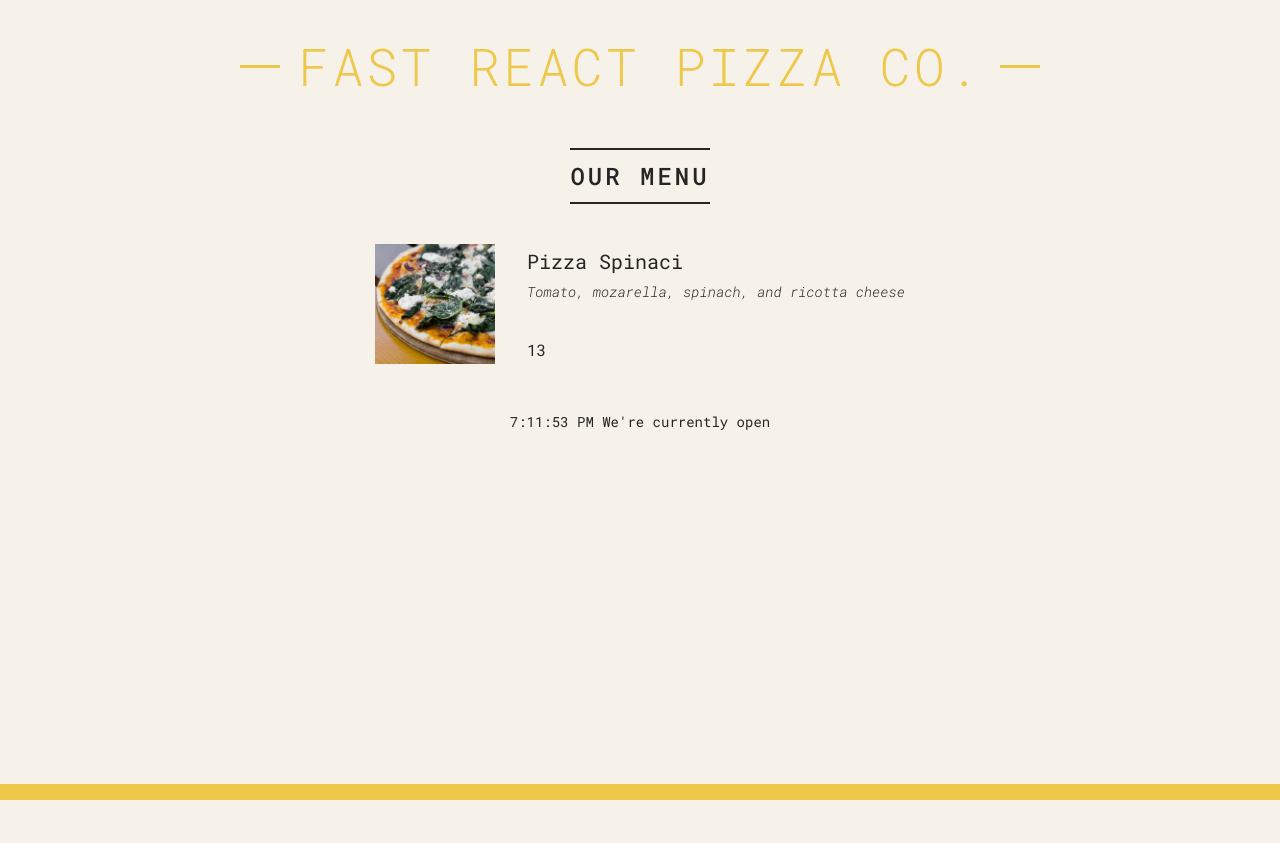
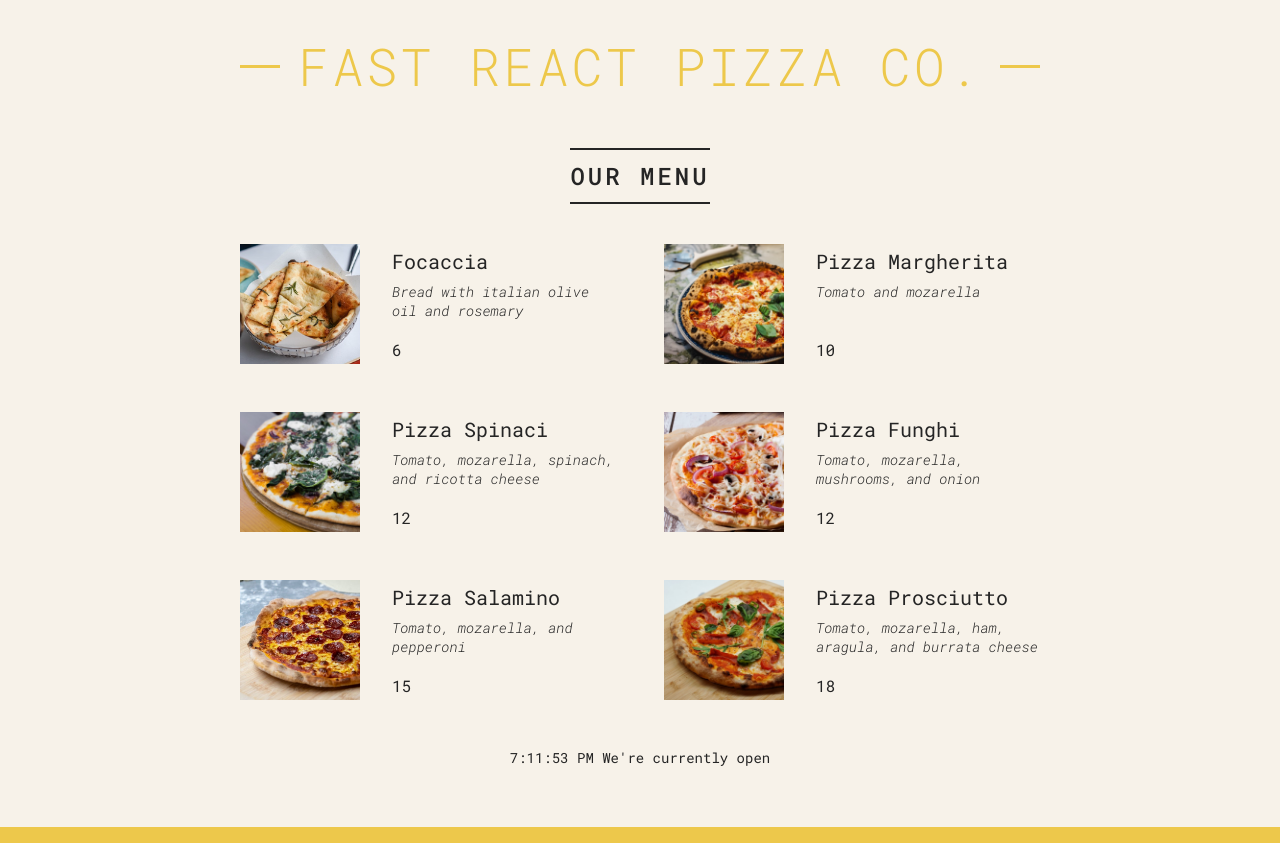
Before and after one commit to shubh-bhatt/react-practice, a React (Vite) app in the folder 03-pizza-menu/: page / in a window 1280 px wide. Before the commit the page ends 800 px from the top, so only its background shows below. Built offline with nearby package versions, Linux system fonts and the light colour scheme.

Commit message:
rendering using map

```diff
--- a/03-pizza-menu/src/main.jsx
+++ b/03-pizza-menu/src/main.jsx
@@ -69,12 +69,11 @@
   return (
     <main className="menu">
       <h2>Our Menu</h2>
-      <Pizza
-        name="Pizza Spinaci"
-        ingredients="Tomato, mozarella, spinach, and ricotta cheese"
-        photoName="pizzas/spinaci.jpg"
-        price={10}
-      />
+      <ul className="pizzas">
+        {pizzaData.map((pizza) => (
+          <Pizza key={pizza.name} pizzaObj={pizza} />
+        ))}
+      </ul>
     </main>
   );
 }
@@ -84,11 +83,11 @@
 
   return (
     <div className="pizza">
-      <img src={props.photoName} alt={props.name} />
+      <img src={props.pizzaObj.photoName} alt={props.pizzaObj.name} />
       <div>
-        <h3>{props.name}</h3>
-        <p>{props.ingredients}</p>
-        <span>{props.price + 3}</span>
+        <h3>{props.pizzaObj.name}</h3>
+        <p>{props.pizzaObj.ingredients}</p>
+        <span>{props.pizzaObj.price}</span>
       </div>
     </div>
   );
```
